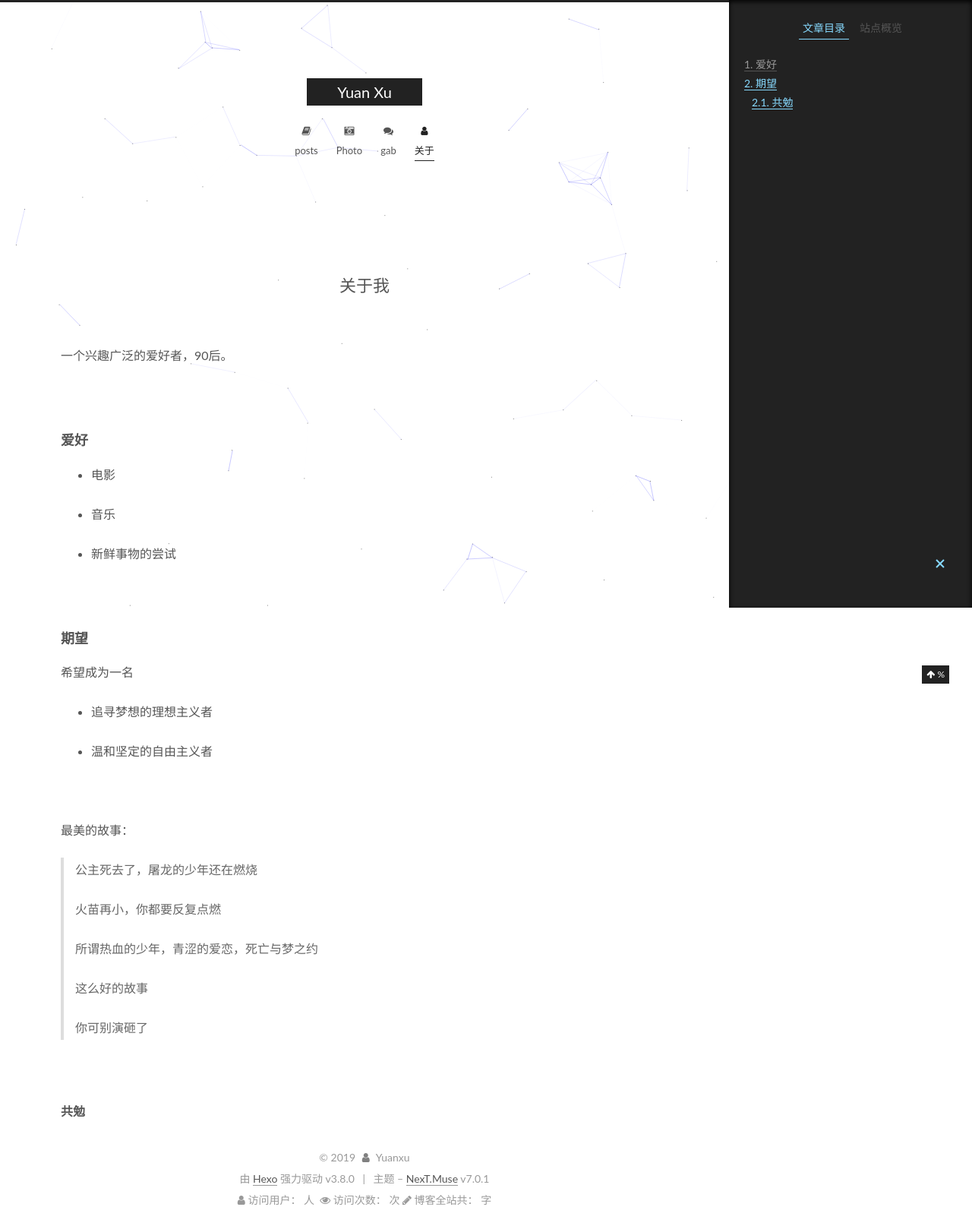
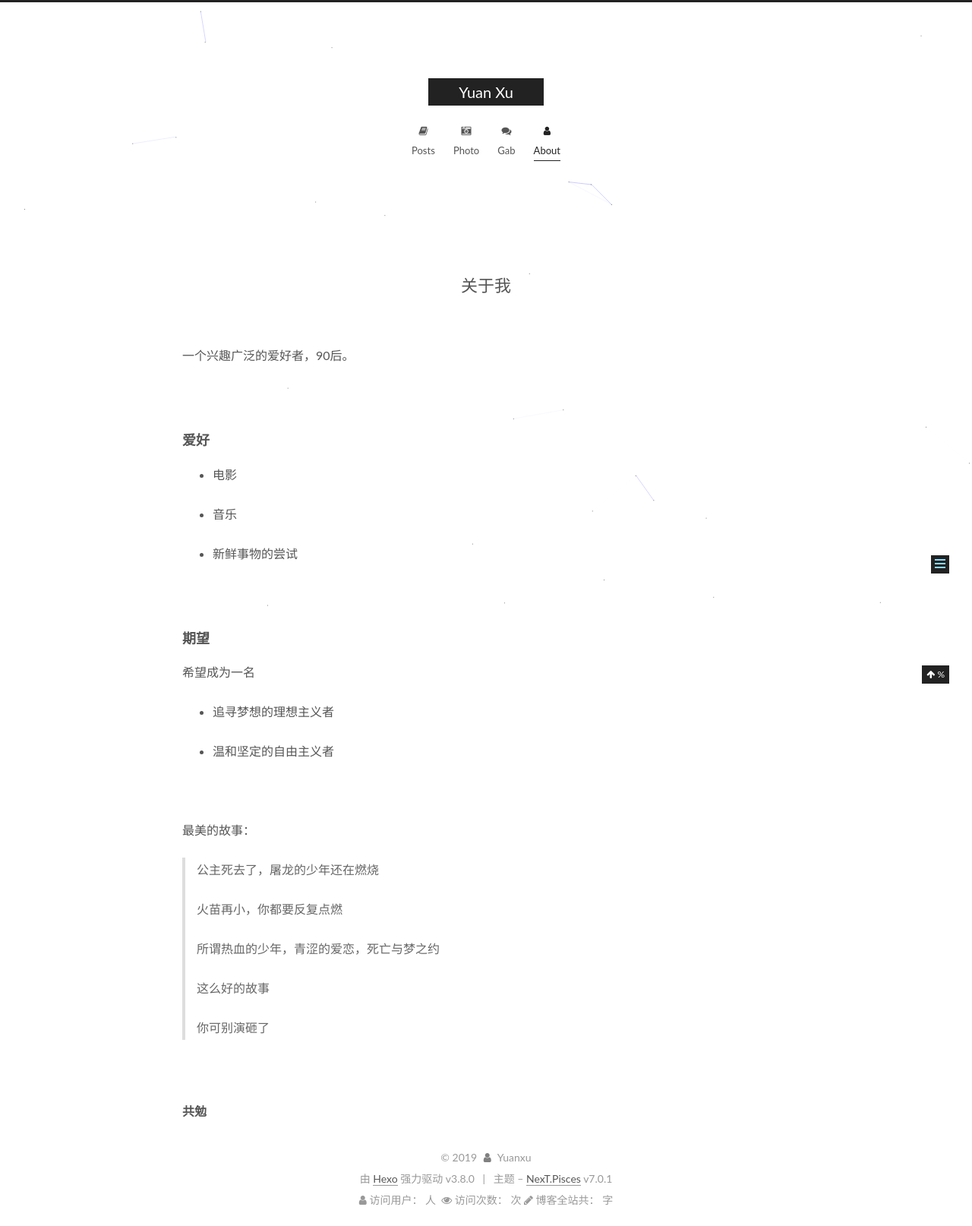
Before and after one commit to Jacob-xu/Jacob-xu.github.io, a plain HTML site: page about/index.html in a window 1280 px wide. Shown: the whole page at 76% size. Drawn offline with Linux system fonts and the light colour scheme; some packages are replaced by stand-ins of ours; a script that the page names is missing.

Commit message:
Site updated: 2019-03-25 18:10:25

```diff
--- a/2018/12/18/2019list/index.html
+++ b/2018/12/18/2019list/index.html
@@ -14,7 +14,7 @@
 
 
 
-<html class="theme-next muse use-motion" lang="zh-CN">
+<html class="theme-next pisces use-motion" lang="zh-CN">
 <head><meta name="generator" content="Hexo 3.8.0">
   <meta charset="UTF-8">
 <meta http-equiv="X-UA-Compatible" content="IE=edge">
@@ -70,7 +70,7 @@
   var NexT = window.NexT || {};
   var CONFIG = {
     root: '/',
-    scheme: 'Muse',
+    scheme: 'Pisces',
     version: '7.0.1',
     sidebar: {"position":"left","display":"post","offset":12,"onmobile":false,"dimmer":false},
     back2top: true,
@@ -219,7 +219,7 @@
 
 
 
-    <a href="/archives/" rel="section"><i class="menu-item-icon fa fa-fw fa-book"></i> <br>posts</a>
+    <a href="/archives/" rel="section"><i class="menu-item-icon fa fa-fw fa-book"></i> <br>Posts</a>
 
   </li>
 
@@ -253,7 +253,7 @@
 
 
 
-    <a href="/gab/" rel="section"><i class="menu-item-icon fa fa-fw fa-comments"></i> <br>gab</a>
+    <a href="/gab/" rel="section"><i class="menu-item-icon fa fa-fw fa-comments"></i> <br>Gab</a>
 
   </li>
 
@@ -270,16 +270,13 @@
 
 
 
-    <a href="/about/" rel="section"><i class="menu-item-icon fa fa-fw fa-user"></i> <br>关于</a>
+    <a href="/about/" rel="section"><i class="menu-item-icon fa fa-fw fa-user"></i> <br>About</a>
 
   </li>
 
 
 
     </ul>
-
-
-
 
 
 
@@ -302,6 +299,9 @@
     <main id="main" class="main">
       <div class="main-inner">
         <div class="content-wrap">
+
+
+
 
           <div id="content" class="content">
 
@@ -640,7 +640,7 @@
 
 
 
-  <div class="theme-info">主题 – <a href="https://theme-next.org" class="theme-link" rel="noopener" target="_blank">NexT.Muse</a> v7.0.1</div>
+  <div class="theme-info">主题 – <a href="https://theme-next.org" class="theme-link" rel="noopener" target="_blank">NexT.Pisces</a> v7.0.1</div>
 
 
 
@@ -721,7 +721,7 @@
 
 
 
-  <script color="0,0,255" opacity="0.5" zindex="-1" count="99" src="/lib/canvas-nest/canvas-nest.min.js"></script>
+  <script color="0,0,255" opacity="0.5" zindex="-1" count="30" src="/lib/canvas-nest/canvas-nest.min.js"></script>
 
 
 
@@ -758,7 +758,9 @@
 
 
 
-  <script src="/js/src/schemes/muse.js?v=7.0.1"></script>
+  <script src="/js/src/affix.js?v=7.0.1"></script>
+
+  <script src="/js/src/schemes/pisces.js?v=7.0.1"></script>
 
 
 
--- a/about/index.html
+++ b/about/index.html
@@ -14,7 +14,7 @@
 
 
 
-<html class="theme-next muse use-motion" lang="zh-CN">
+<html class="theme-next pisces use-motion" lang="zh-CN">
 <head><meta name="generator" content="Hexo 3.8.0">
   <meta charset="UTF-8">
 <meta http-equiv="X-UA-Compatible" content="IE=edge">
@@ -70,7 +70,7 @@
   var NexT = window.NexT || {};
   var CONFIG = {
     root: '/',
-    scheme: 'Muse',
+    scheme: 'Pisces',
     version: '7.0.1',
     sidebar: {"position":"left","display":"post","offset":12,"onmobile":false,"dimmer":false},
     back2top: true,
@@ -219,7 +219,7 @@
 
 
 
-    <a href="/archives/" rel="section"><i class="menu-item-icon fa fa-fw fa-book"></i> <br>posts</a>
+    <a href="/archives/" rel="section"><i class="menu-item-icon fa fa-fw fa-book"></i> <br>Posts</a>
 
   </li>
 
@@ -253,7 +253,7 @@
 
 
 
-    <a href="/gab/" rel="section"><i class="menu-item-icon fa fa-fw fa-comments"></i> <br>gab</a>
+    <a href="/gab/" rel="section"><i class="menu-item-icon fa fa-fw fa-comments"></i> <br>Gab</a>
 
   </li>
 
@@ -270,13 +270,35 @@
 
 
 
-    <a href="/about/" rel="section"><i class="menu-item-icon fa fa-fw fa-user"></i> <br>关于</a>
+    <a href="/about/" rel="section"><i class="menu-item-icon fa fa-fw fa-user"></i> <br>About</a>
 
   </li>
 
 
 
     </ul>
+
+
+
+
+
+</nav>
+
+
+
+
+
+
+
+</div>
+    </header>
+
+
+
+
+    <main id="main" class="main">
+      <div class="main-inner">
+        <div class="content-wrap">
 
 
 
@@ -299,28 +321,6 @@
 
 
 
-
-
-
-
-
-</nav>
-
-
-
-
-
-
-
-</div>
-    </header>
-
-
-
-
-    <main id="main" class="main">
-      <div class="main-inner">
-        <div class="content-wrap">
 
           <div id="content" class="content">
 
@@ -530,7 +530,7 @@
 
 
 
-  <div class="theme-info">主题 – <a href="https://theme-next.org" class="theme-link" rel="noopener" target="_blank">NexT.Muse</a> v7.0.1</div>
+  <div class="theme-info">主题 – <a href="https://theme-next.org" class="theme-link" rel="noopener" target="_blank">NexT.Pisces</a> v7.0.1</div>
 
 
 
@@ -611,7 +611,7 @@
 
 
 
-  <script color="0,0,255" opacity="0.5" zindex="-1" count="99" src="/lib/canvas-nest/canvas-nest.min.js"></script>
+  <script color="0,0,255" opacity="0.5" zindex="-1" count="30" src="/lib/canvas-nest/canvas-nest.min.js"></script>
 
 
 
@@ -648,7 +648,9 @@
 
 
 
-  <script src="/js/src/schemes/muse.js?v=7.0.1"></script>
+  <script src="/js/src/affix.js?v=7.0.1"></script>
+
+  <script src="/js/src/schemes/pisces.js?v=7.0.1"></script>
 
 
 
```
Also changed, not shown: 2018/12/18/如何搭建自己的个人网站（上）/index.html (+13 -11 lines), 2018/12/26/如何搭建自己的个人网站（下）/index.html (+13 -11 lines), 2019/01/10/HTTP基本原理/index.html (+13 -11 lines), 2019/01/11/bak/简要urllib/index.html (+13 -11 lines), archives/2018/12/index.html (+32 -30 lines), archives/2018/index.html (+32 -30 lines), archives/2019/01/index.html (+32 -30 lines), archives/2019/index.html (+32 -30 lines), archives/index.html (+32 -30 lines), gab/index.html (+32 -30 lines), index.html (+13 -11 lines), photography/index.html (+32 -30 lines).
